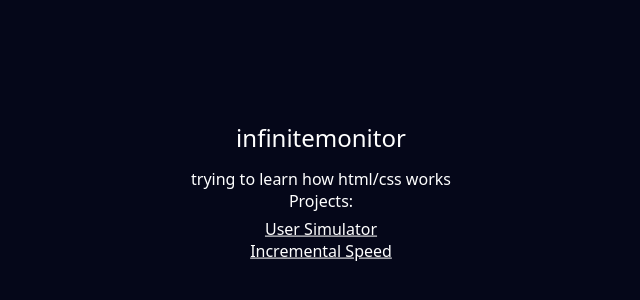
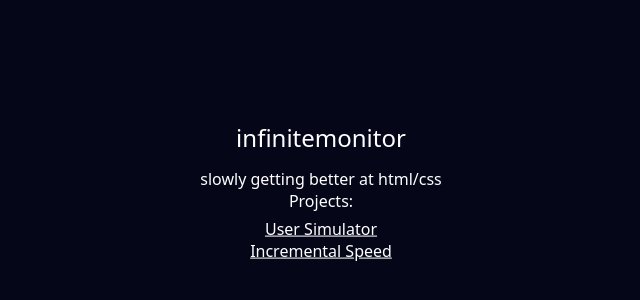
Before and after one commit to infinitemonitor/infinitemonitor.github.io, a plain HTML site: page index.html in a window 1280 px wide. Shown: the part 230-530 px from the top of the page, 319-959 px from the left. Drawn offline with Linux system fonts and the light colour scheme.

Commit message:
Update index.html

```diff
--- a/index.html
+++ b/index.html
@@ -45,7 +45,7 @@
 <body>
 	<div id="div">
 		<h2 id="text">infinitemonitor</h2>
-		<p>trying to learn how html/css works</p>
+		<p>slowly getting better at html/css</p>
 		<br>
 		<p>Projects:</p>
 		<br>
```
